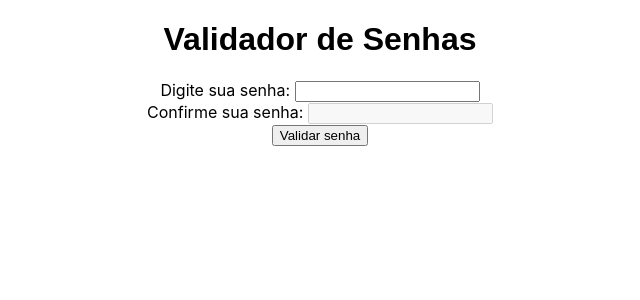
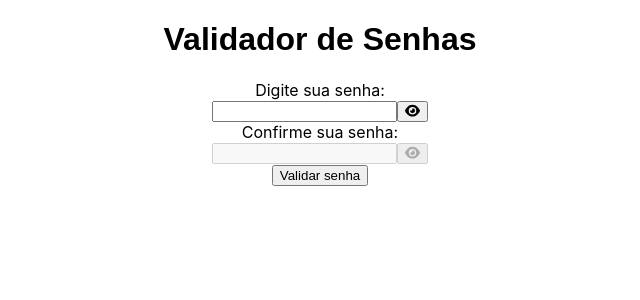
Before and after one commit to klebermkardel/validador-senhas, a React (Create React App) app: page / in a window 1280 px wide. Shown: the top 300 px of the page, without its empty margins (320-960 px from the left). Built offline with nearby package versions, Linux system fonts and the light colour scheme.

Commit message:
Nova funcionalidade: Cria funcionalidade de exibir e esconder senhas nos dois inputs ao clicar no ícone de visualização

```diff
--- a/src/components/Form/ConfirmPasswordInput.js
+++ b/src/components/Form/ConfirmPasswordInput.js
@@ -1,18 +1,39 @@
-import React from 'react';
+import React, { useState } from 'react';
+import { FontAwesomeIcon } from '@fortawesome/react-fontawesome';
+import { faEye, faEyeSlash } from '@fortawesome/free-solid-svg-icons';
 
 const ConfirmPasswordInput = ({ value, onChange, disabled }) => {
+  const [showPassword, setShowPassword] = useState(false);
+
+  const handleTogglePassword = () => {
+    setShowPassword(!showPassword);
+  };
+
   return (
     <div>
-            <label htmlFor="confirmPassword">Confirme sua senha: </label>
+      <label htmlFor="confirmPassword">Confirme sua senha:</label>
+      <div className="password-input">
         <input
-                type="password"
+          type={showPassword ? 'text' : 'password'}
           id="confirmPassword"
           value={value}
           onChange={onChange}
           disabled={disabled}
         />
+        <button
+          type="button"
+          onClick={handleTogglePassword}
+          disabled={disabled}
+        >
+          {showPassword ? (
+            <FontAwesomeIcon icon={faEyeSlash} />
+          ) : (
+            <FontAwesomeIcon icon={faEye} />
+          )}
+        </button>
       </div>
-    )
-}
+    </div>
+  );
+};
 
 export default ConfirmPasswordInput;
--- a/src/components/Form/PasswordInput.js
+++ b/src/components/Form/PasswordInput.js
@@ -1,17 +1,34 @@
-import React from 'react';
+import React, { useState } from 'react';
+import { FontAwesomeIcon } from '@fortawesome/react-fontawesome';
+import { faEye, faEyeSlash } from '@fortawesome/free-solid-svg-icons';
 
 const PasswordInput = ({ value, onChange }) => {
+  const [showPassword, setShowPassword] = useState(false);
+
+  const handleTogglePassword = () => {
+    setShowPassword(!showPassword);
+  };
+
   return (
     <div>
-            <label htmlFor="password">Digite sua senha: </label>
+      <label htmlFor="password">Digite sua senha:</label>
+      <div className="password-input">
         <input
-                type="password"
+          type={showPassword ? 'text' : 'password'}
           id="password"
           value={value}
           onChange={onChange}
         />
+        <button type="button" onClick={handleTogglePassword}>
+          {showPassword ? (
+            <FontAwesomeIcon icon={faEyeSlash} />
+          ) : (
+            <FontAwesomeIcon icon={faEye} />
+          )}
+        </button>
       </div>
-    )
-}
+    </div>
+  );
+};
 
 export default PasswordInput;
```
Lines whose indentation alone changed are shown as unchanged.
